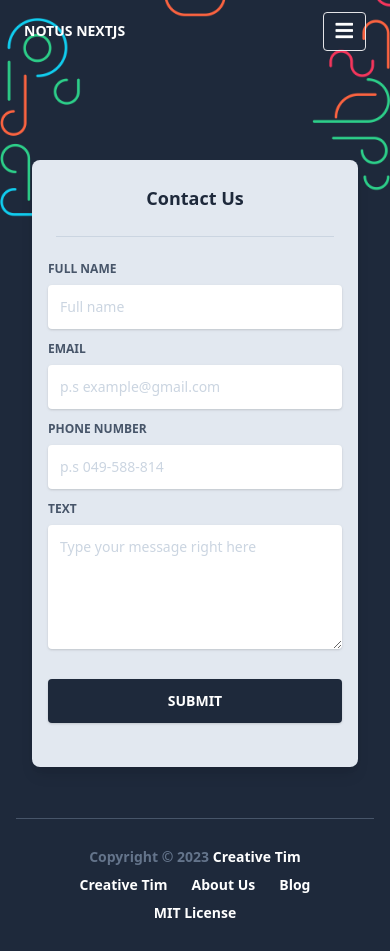
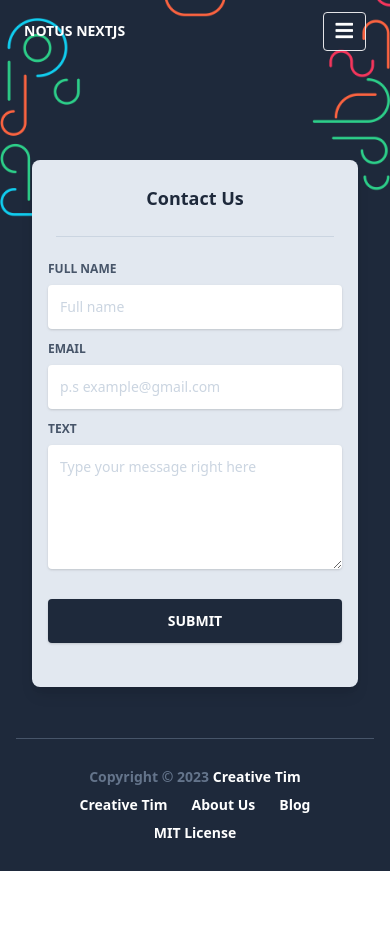
Before and after one commit to codewithaltin/banking-management-web-app, a Next.js app: page /ContactForm in a window 390 px wide. After the commit the page ends 871 px from the top, so only its background shows below. Built offline with nearby package versions, Linux system fonts and the light colour scheme.

Commit message:
Phone number removed from contact-form

```diff
--- a/pages/ContactForm.js
+++ b/pages/ContactForm.js
@@ -92,23 +92,7 @@ export default function Contact() {
                       {errors.email?.message}
                     </small>
                   </div>
-                  <div className="relative w-full mb-3">
-                    <label
-                      className="block uppercase text-blueGray-600 text-xs font-bold mb-2"
-                      htmlFor="grid-password"
-                    >
-                      Phone number
-                    </label>
-                    <input
-                      {...register("phoneNumber")}
-                      type="tel"
-                      className="border-0 px-3 py-3 placeholder-blueGray-300 text-blueGray-600 bg-white rounded text-sm shadow focus:outline-none focus:ring w-full ease-linear transition-all duration-150"
-                      placeholder="p.s 049-588-814"
-                    />
-                    <small role="alert" className="text-red-500 ">
-                      {errors.phoneNumber?.message}
-                    </small>
-                  </div>
+
                   <div className="relative w-full mb-3">
                   <label
                     className="block uppercase text-blueGray-600 text-xs font-bold mb-2"
```
